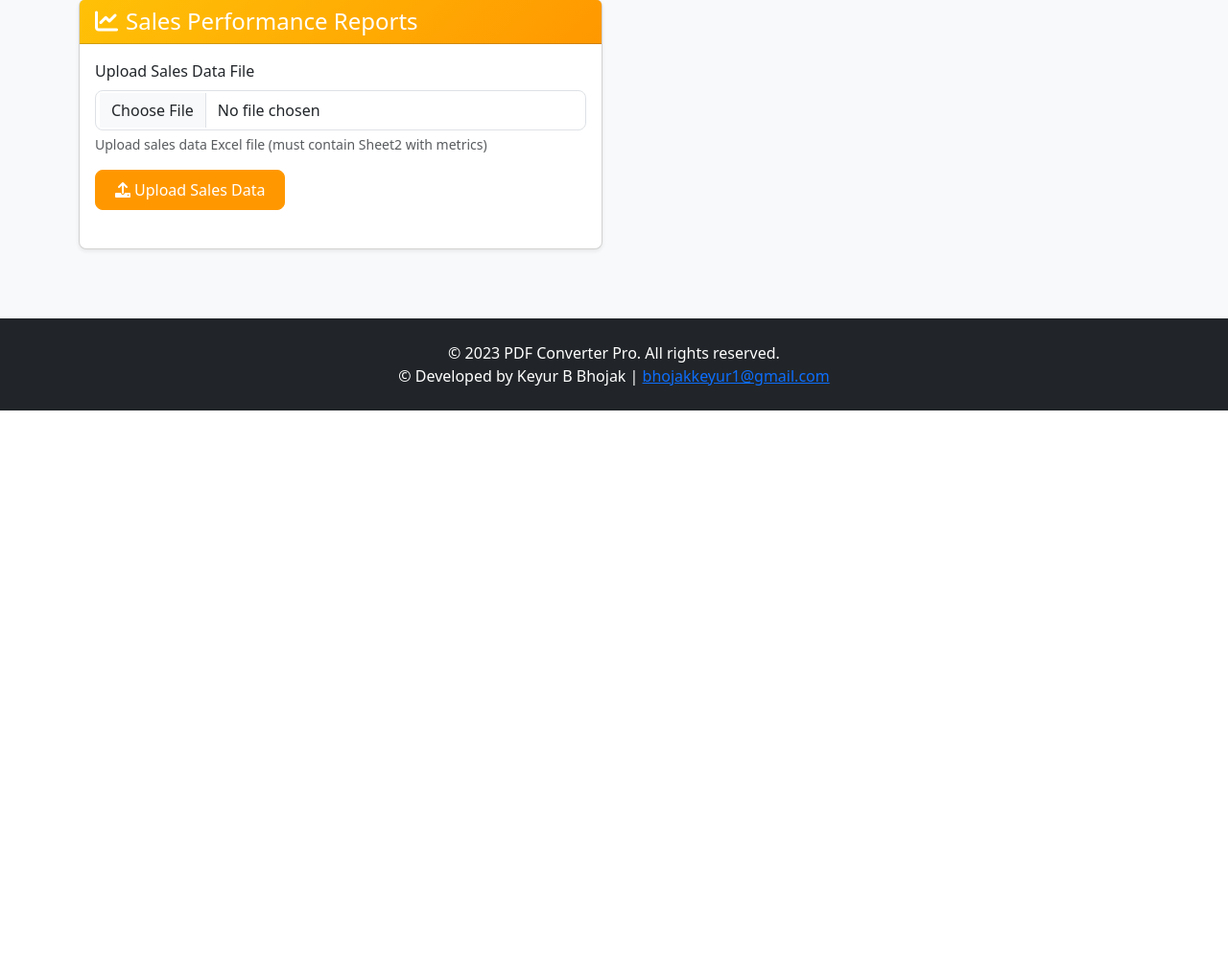
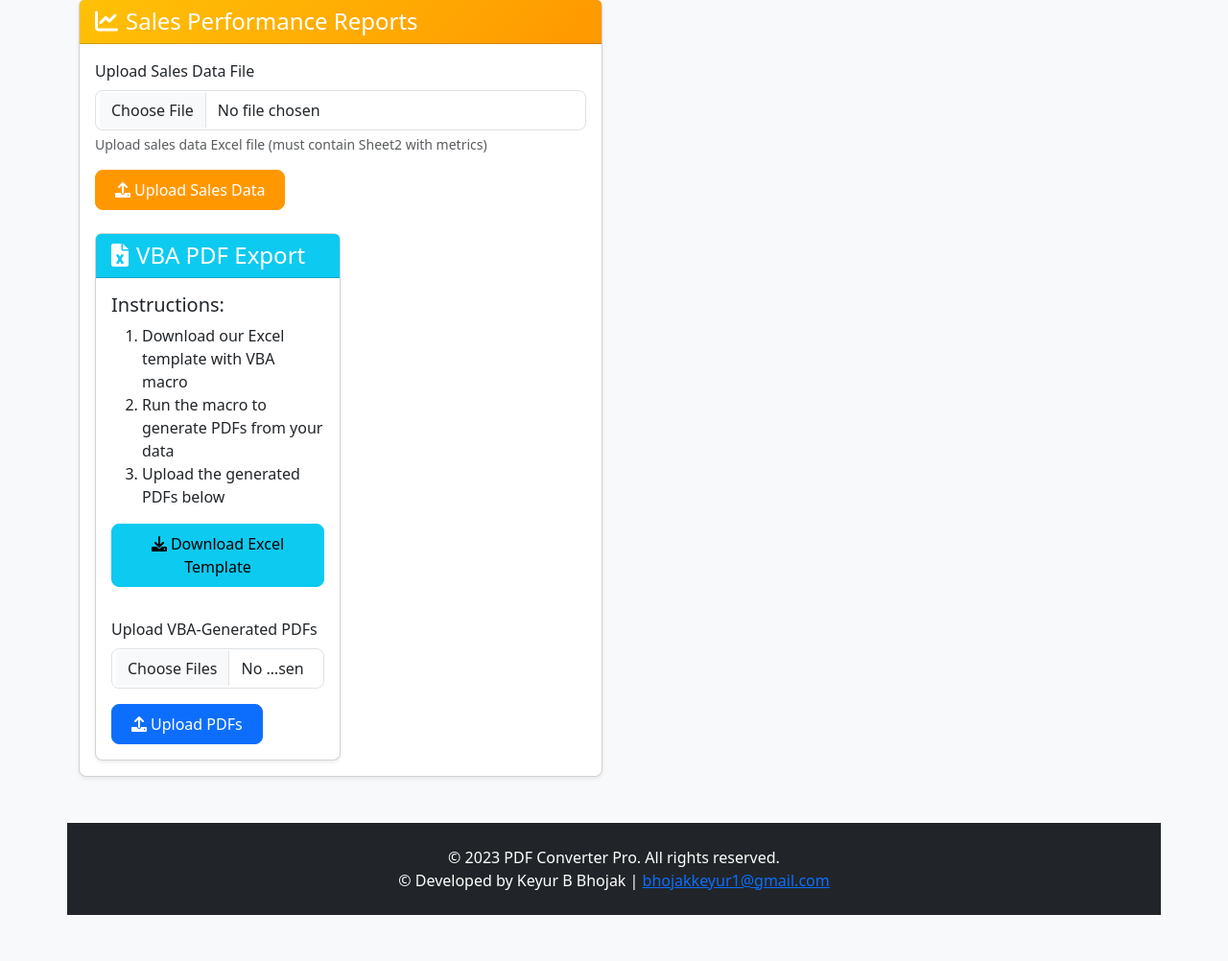
Before and after one commit to keyurbhojak1992/pdf-converter-pro, a Python web app: template templates/dashboard.html in a window 1280 px wide. Shown: the part 442-1444 px from the top of the page at 96% size. Before the commit the page ends 870 px from the top, so only its background shows below. Run offline with Jinja, Linux system fonts and the light colour scheme; the template is opened without the code that fills it, so the values that code supplies are empty.

Commit message:
Update dashboard.html

```diff
--- a/templates/dashboard.html
+++ b/templates/dashboard.html
@@ -154,6 +154,60 @@
                     </ul>
                 </div>
                 {% endif %}
+
+        <!-- VBA PDF Export Section -->
+        <div class="col-lg-6 mt-4">
+            <div class="card shadow-sm">
+                <div class="card-header bg-info text-white">
+                    <h4 class="mb-0"><i class="fas fa-file-excel me-2"></i>VBA PDF Export</h4>
+                </div>
+                <div class="card-body">
+                    <div class="mb-3">
+                        <h5>Instructions:</h5>
+                        <ol>
+                            <li>Download our Excel template with VBA macro</li>
+                            <li>Run the macro to generate PDFs from your data</li>
+                            <li>Upload the generated PDFs below</li>
+                        </ol>
+                        <a href="{{ url_for('download_vba_template') }}" class="btn btn-info mb-3">
+                            <i class="fas fa-download me-1"></i>Download Excel Template
+                        </a>
+                    </div>
+
+                    <form method="POST" action="{{ url_for('upload_vba_pdfs') }}" enctype="multipart/form-data">
+                        <div class="mb-3">
+                            <label class="form-label">Upload VBA-Generated PDFs</label>
+                            <input class="form-control" type="file" name="file" accept=".pdf" multiple required>
+                        </div>
+                        <button type="submit" class="btn btn-primary">
+                            <i class="fas fa-upload me-1"></i>Upload PDFs
+                        </button>
+                    </form>
+
+                    {% set vba_pdfs = os.listdir(app.config['UPLOAD_FOLDER_VBA']) %}
+                    {% if vba_pdfs %}
+                    <div class="mt-3">
+                        <h5>Uploaded VBA PDFs:</h5>
+                        <ul class="list-group">
+                            {% for file in vba_pdfs %}
+                            <li class="list-group-item d-flex justify-content-between align-items-center">
+                                <span><i class="fas fa-file-pdf text-danger me-2"></i>{{ file }}</span>
+                                <div>
+                                    <a href="{{ url_for('static', filename='uploads/vba_pdfs/' + file) }}"
+                                       class="btn btn-sm btn-outline-primary" target="_blank">
+                                        <i class="fas fa-eye"></i>
+                                    </a>
+                                    <a href="{{ url_for('static', filename='uploads/vba_pdfs/' + file) }}"
+                                       class="btn btn-sm btn-outline-success ms-1" download>
+                                        <i class="fas fa-download"></i>
+                                    </a>
+                                </div>
+                            </li>
+                            {% endfor %}
+                        </ul>
+                    </div>
+                    {% endif %}
+                </div>
             </div>
         </div>
     </div>
```
